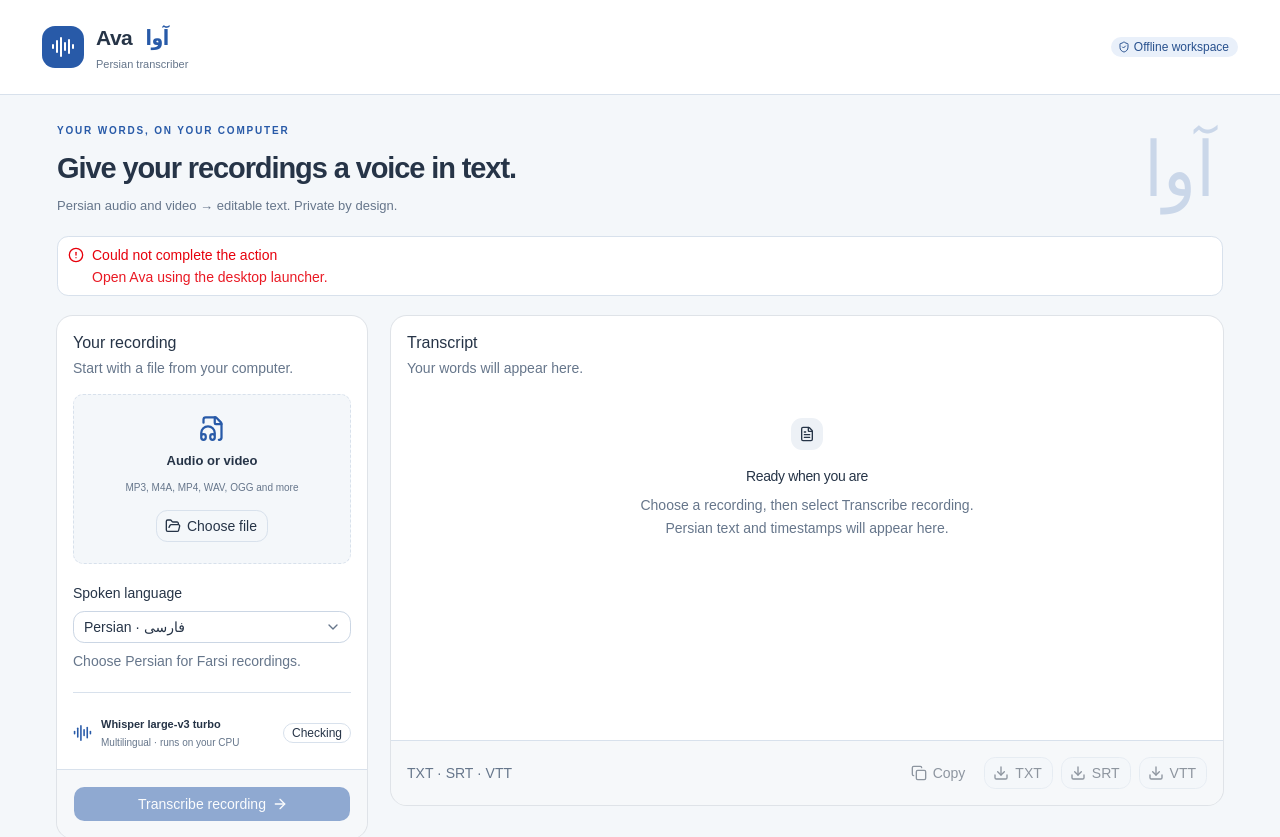
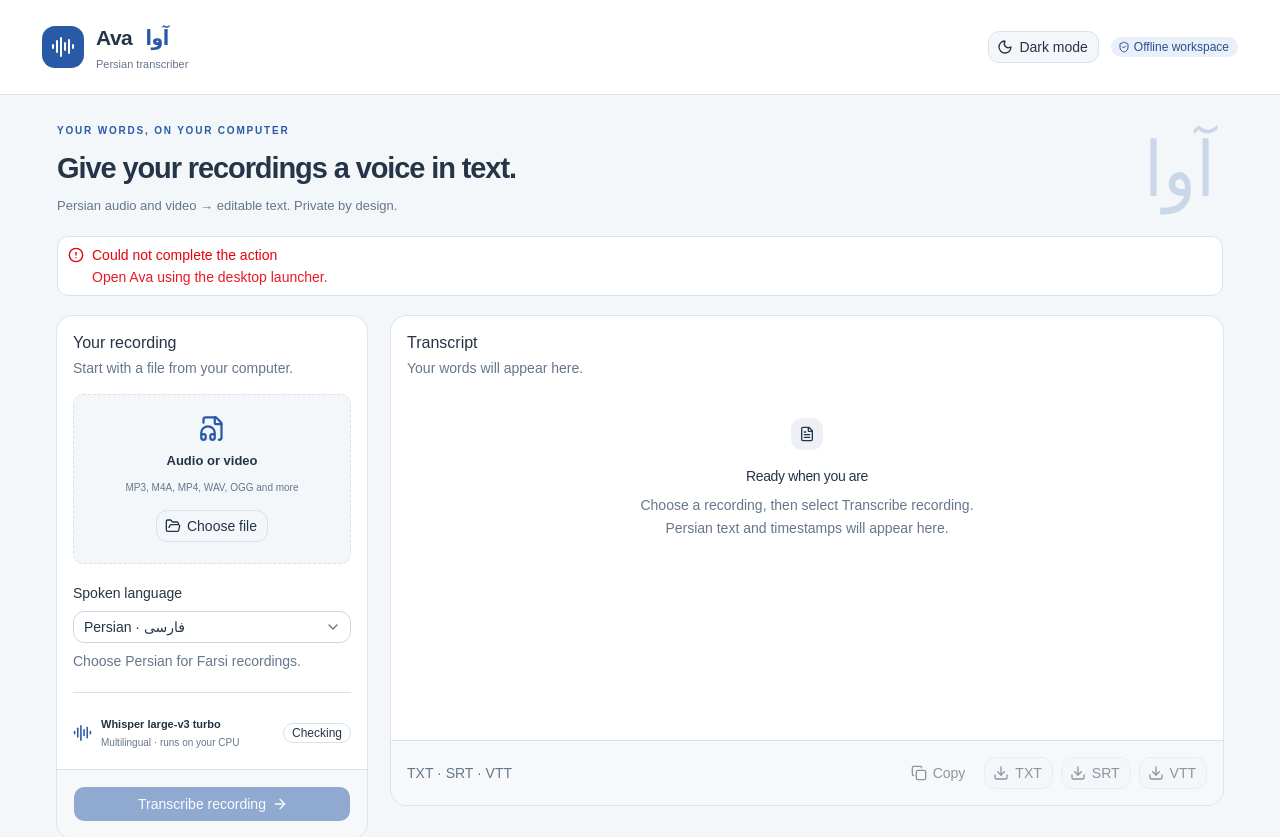
Before and after one commit to aliabedi1/persian-transcriber, a React (Vite) app: page / in a window 1280 px wide. Shown: the top 837 px of the page. Built offline with nearby package versions, Linux system fonts and the light colour scheme.

Commit message:
feat: add persistent light and dark themes

```diff
--- a/src/App.tsx
+++ b/src/App.tsx
@@ -1,5 +1,5 @@
 import { useEffect, useState } from 'react'
-import { AudioLines, ShieldCheck, FolderOpen, FileAudio, ArrowRight, Copy, Download, Check, Square, CircleAlert, FileText } from 'lucide-react'
+import { Moon, Sun, AudioLines, ShieldCheck, FolderOpen, FileAudio, ArrowRight, Copy, Download, Check, Square, CircleAlert, FileText } from 'lucide-react'
 import { Button } from '@/components/ui/button'
 import { Badge } from '@/components/ui/badge'
 import { Card, CardHeader, CardTitle, CardDescription, CardContent, CardFooter } from '@/components/ui/card'
@@ -24,6 +24,8 @@
 } } }
 const time = (ms: number) => `${Math.floor(ms / 60000).toString().padStart(2, '0')}:${Math.floor(ms / 1000 % 60).toString().padStart(2, '0')}`
 export default function App() {
+  const [theme, setTheme] = useState(() => localStorage.getItem('ava-theme') || (matchMedia('(prefers-color-scheme: dark)').matches ? 'dark' : 'light'))
+  useEffect(() => { document.documentElement.classList.toggle('dark', theme === 'dark'); document.documentElement.style.colorScheme = theme; localStorage.setItem('ava-theme', theme) }, [theme])
   const [ready, setReady] = useState<boolean | null>(null)
   const [file, setFile] = useState<{ name: string; size: number } | null>(null)
   const [language, setLanguage] = useState('fa')
@@ -56,7 +58,7 @@
     catch (e) { setError(String(e)) }
   }
   return <div className="app-shell">
-    <header className="topbar"><div className="brand"><div className="brand-icon"><AudioLines aria-hidden="true" /></div><div><strong>Ava <span lang="fa">آوا</span></strong><p>Persian transcriber</p></div></div><Badge variant="secondary"><ShieldCheck data-icon="inline-start" /> Offline workspace</Badge></header>
+    <header className="topbar"><div className="brand"><div className="brand-icon"><AudioLines aria-hidden="true" /></div><div><strong>Ava <span lang="fa">آوا</span></strong><p>Persian transcriber</p></div></div><div className="flex items-center gap-3"><Button variant="outline" onClick={() => setTheme(theme === 'dark' ? 'light' : 'dark')} aria-label={theme === 'dark' ? 'Switch to light mode' : 'Switch to dark mode'}>{theme === 'dark' ? <Sun data-icon="inline-start" /> : <Moon data-icon="inline-start" />}{theme === 'dark' ? 'Light mode' : 'Dark mode'}</Button><Badge variant="secondary"><ShieldCheck data-icon="inline-start" /> Offline workspace</Badge></div></header>
     <main>
       <div className="intro"><div><p className="eyebrow">YOUR WORDS, ON YOUR COMPUTER</p><h1>Give your recordings a voice in text.</h1><p>Persian audio and video → editable text. Private by design.</p></div><div className="persian-mark" lang="fa" aria-hidden="true">آوا</div></div>
       {ready === false ? <Alert variant="destructive"><CircleAlert /><AlertTitle>Local engine needs setup</AlertTitle><AlertDescription>Run setup.ps1 in the project folder while connected to the internet, then restart Ava. Transcription works offline after setup.</AlertDescription></Alert> : null}
--- a/src/index.css
+++ b/src/index.css
@@ -131,3 +131,5 @@
 }
 :root { --background:#f4f7fa; --foreground:#263447; --card:#ffffff; --card-foreground:#263447; --primary:#285aa8; --primary-foreground:#ffffff; --secondary:#e9f0fa; --secondary-foreground:#28518e; --muted:#edf1f6; --muted-foreground:#66768b; --border:#d8e1ec; --input:#cbd6e4; --ring:#7293c6; --radius:.7rem; }
 body { margin:0; min-width:360px; }
+
+:root.dark { --background:#111923; --foreground:#e4ecf5; --card:#192431; --card-foreground:#e4ecf5; --primary:#8bb8ff; --primary-foreground:#102440; --secondary:#233950; --secondary-foreground:#b7d3ff; --muted:#233040; --muted-foreground:#a1b0c3; --border:#344356; --input:#45576d; --ring:#8bb8ff; --accent:#293b51; --accent-foreground:#e4ecf5; }
--- a/tests/desktop.cjs
+++ b/tests/desktop.cjs
@@ -16,6 +16,14 @@
     await page.getByRole('heading', { name: 'Give your recordings a voice in text.' }).waitFor();
     assert.equal((await page.evaluate(() => window.transcriber.status())).ready, true);
     assert.equal(await page.getByRole('button', { name: 'Transcribe recording', exact: true }).isDisabled(), true);
+    await page.evaluate(() => { localStorage.setItem('ava-theme', 'light') });
+    await page.reload();
+    await page.getByRole('button', { name: 'Switch to dark mode' }).click();
+    assert.equal(await page.evaluate(() => document.documentElement.classList.contains('dark')), true);
+    await page.reload();
+    await page.getByRole('button', { name: 'Switch to light mode' }).waitFor();
+    await page.getByRole('button', { name: 'Switch to light mode' }).click();
+    assert.equal(await page.evaluate(() => document.documentElement.classList.contains('dark')), false);
     const remote = await page.evaluate(async () => { try { await fetch('https://example.com'); return 'allowed'; } catch { return 'blocked'; } });
     assert.equal(remote, 'blocked');
     assert.equal(await page.evaluate(() => typeof window.require), 'undefined');
```
